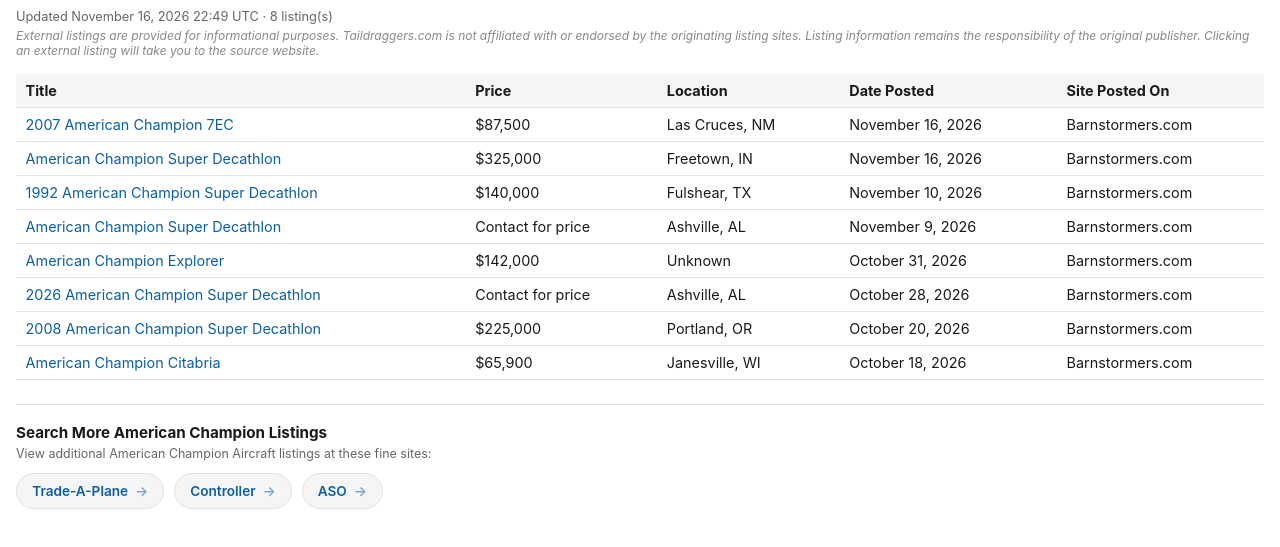
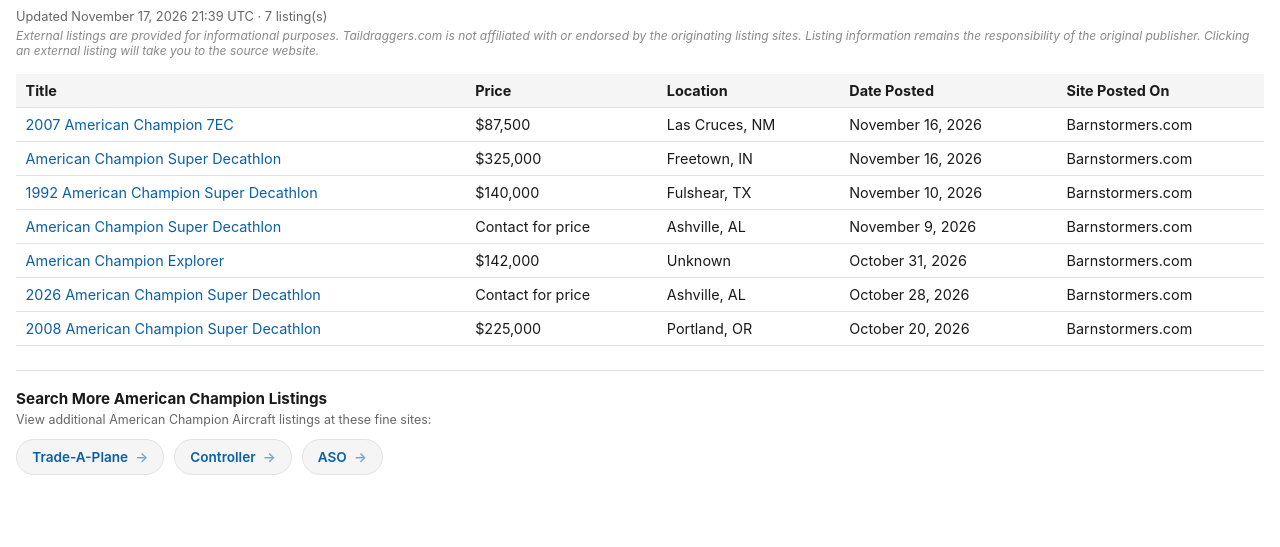
Before and after one commit to taildraggers/american-champion, a plain HTML site: page docs/index.html in a window 1280 px wide. Shown: the part 43-590 px from the top of the page. Drawn offline with Linux system fonts and the light colour scheme.

Commit message:
Update American Champion listings (2026-11-17)

```diff
--- a/docs/index.html
+++ b/docs/index.html
@@ -76,7 +76,7 @@
 </head>
 <body>
   <h1>Other American Champion Ads on the Web</h1>
-  <div class="updated">Updated November 16, 2026 22:49 UTC &middot; 8 listing(s)</div>
+  <div class="updated">Updated November 17, 2026 21:39 UTC &middot; 7 listing(s)</div>
   <div class="disclaimer">External listings are provided for informational purposes. Taildraggers.com is not affiliated with or endorsed by the originating listing sites. Listing information remains the responsibility of the original publisher. Clicking an external listing will take you to the source website.</div>
   <table>
     <thead>
@@ -90,7 +90,6 @@
         <tr><td><a href="https://www.barnstormers.com/classified-2020258-New-Experimental-Explorer.html" target="_blank" rel="noopener noreferrer">American Champion Explorer</a></td><td>$142,000</td><td>Unknown</td><td>October 31, 2026</td><td>Barnstormers.com</td></tr>
         <tr><td><a href="https://www.barnstormers.com/classified-2063301-2026-Super-Decathlon-Demo.html" target="_blank" rel="noopener noreferrer">2026 American Champion Super Decathlon</a></td><td>Contact for price</td><td>Ashville, AL</td><td>October 28, 2026</td><td>Barnstormers.com</td></tr>
         <tr><td><a href="https://www.barnstormers.com/classified-2079280-2008-SUPER-DECATHLON-8KCAB.html" target="_blank" rel="noopener noreferrer">2008 American Champion Super Decathlon</a></td><td>$225,000</td><td>Portland, OR</td><td>October 20, 2026</td><td>Barnstormers.com</td></tr>
-        <tr><td><a href="https://www.barnstormers.com/classified-2073137-Citabria-7GCBC.html" target="_blank" rel="noopener noreferrer">American Champion Citabria</a></td><td>$65,900</td><td>Janesville, WI</td><td>October 18, 2026</td><td>Barnstormers.com</td></tr>
     </tbody>
   </table>
   <div class="more-resources">
```
